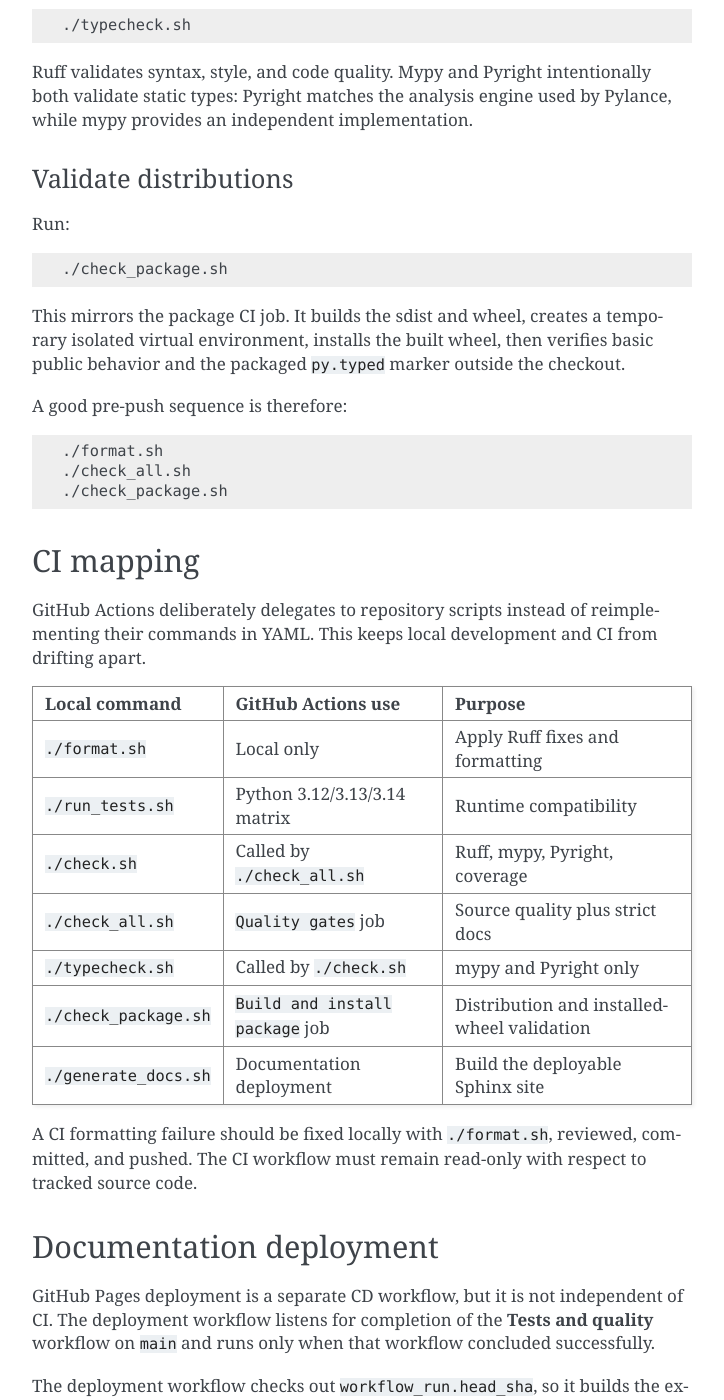
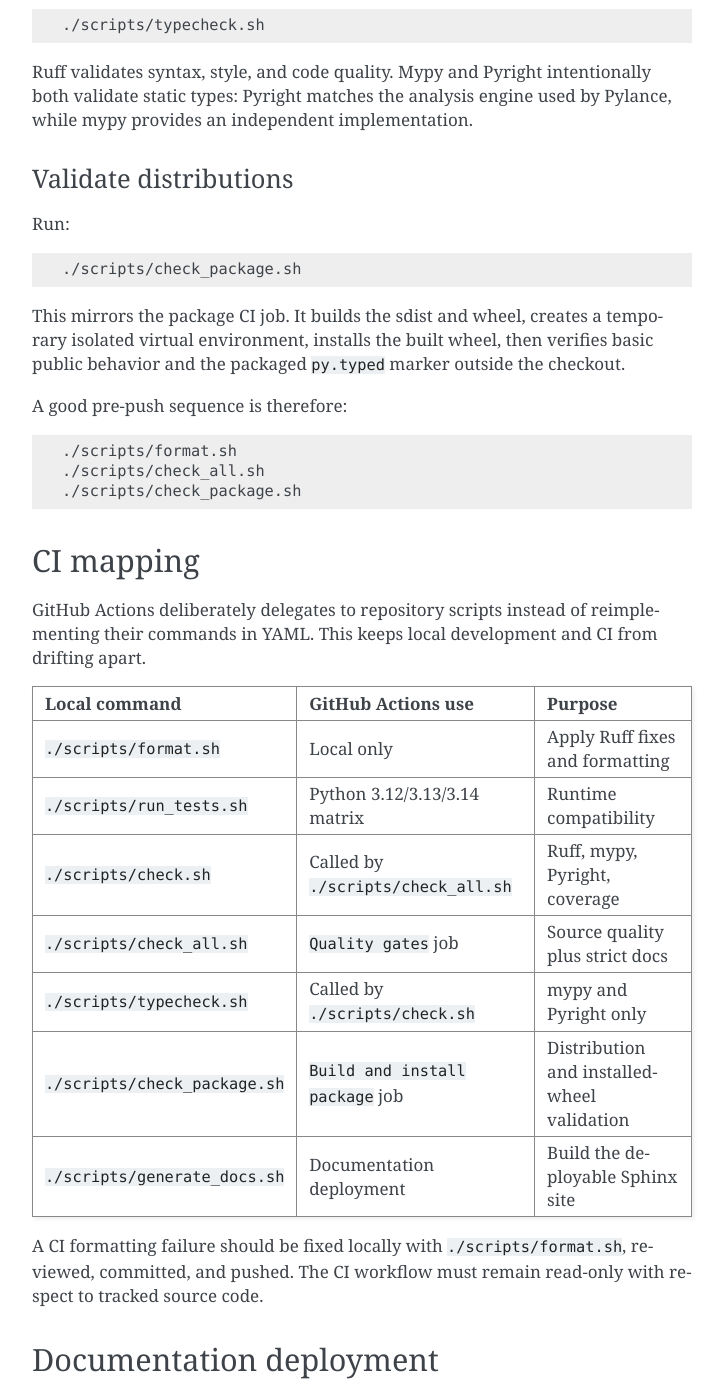
Before and after one commit to TheUltimateOrion/RangesLib, a Sphinx documentation site: the page built from docs/contributing.md, in a window 1280 px wide and 1400 px high, scrolled down 1760 px. Shown: the whole window, without its empty margins (388-1112 px from the left). Built offline with Sphinx 7.4.7, drawn with Linux system fonts in a browser that asks for light colours; some of the changed text lies outside the part shown.

Commit message:
feat: Refactor scripts and update documentation paths for improved organization

````diff
--- a/docs/contributing.md
+++ b/docs/contributing.md
@@ -13,7 +13,7 @@ python -m pip install -e ".[dev]"
 The helper scripts use the active `python` on `PATH`. They do not require a
 virtual environment named `.venv`, so alternate environment managers also
 work. Set the `PYTHON` environment variable if you want the scripts to use a
-specific interpreter, for example `PYTHON=python3.13 ./check.sh`.
+specific interpreter, for example `PYTHON=python3.13 ./scripts/check.sh`.
 
 ## Formatting and quality workflow
 
@@ -24,7 +24,7 @@ Formatting and checking are intentionally separate operations.
 Run:
 
 ```bash
-./format.sh
+./scripts/format.sh
 ```
 
 This is a **mutating** developer command. It runs:
@@ -39,7 +39,7 @@ files such as `playground.py`, `docs/conf.py`, and static type-check fixtures
 are formatted consistently too. Ruff still honors its configured and standard
 exclusions.
 
-Review the resulting diff before committing. CI never invokes `format.sh` and
+Review the resulting diff before committing. CI never invokes `scripts/format.sh` and
 never automatically commits formatting changes.
 
 ### Validate the source tree
@@ -47,7 +47,7 @@ never automatically commits formatting changes.
 Run:
 
 ```bash
-./check.sh
+./scripts/check.sh
 ```
 
 This is the same quality command used by the GitHub Actions quality job. It
@@ -68,22 +68,22 @@ ignored by Git.
 Run:
 
 ```bash
-./check_all.sh
+./scripts/check_all.sh
 ```
 
-This runs `check.sh`, then builds Sphinx documentation with warnings promoted
+This runs `scripts/check.sh`, then builds Sphinx documentation with warnings promoted
 to errors. GitHub Actions uses this complete gate before deployment.
 
 For a faster test-only pass, use:
 
 ```bash
-./run_tests.sh
+./scripts/run_tests.sh
 ```
 
 For the two static type checkers only, use:
 
 ```bash
-./typecheck.sh
+./scripts/typecheck.sh
 ```
 
 Ruff validates syntax, style, and code quality. Mypy and Pyright intentionally
@@ -95,7 +95,7 @@ Pylance, while mypy provides an independent implementation.
 Run:
 
 ```bash
-./check_package.sh
+./scripts/check_package.sh
 ```
 
 This mirrors the package CI job. It builds the sdist and wheel, creates a
@@ -105,9 +105,9 @@ basic public behavior and the packaged `py.typed` marker outside the checkout.
 A good pre-push sequence is therefore:
 
 ```bash
-./format.sh
-./check_all.sh
-./check_package.sh
+./scripts/format.sh
+./scripts/check_all.sh
+./scripts/check_package.sh
 ```
 
 ## CI mapping
@@ -118,15 +118,15 @@ drifting apart.
 
 | Local command | GitHub Actions use | Purpose |
 | --- | --- | --- |
-| `./format.sh` | Local only | Apply Ruff fixes and formatting |
-| `./run_tests.sh` | Python 3.12/3.13/3.14 matrix | Runtime compatibility |
-| `./check.sh` | Called by `./check_all.sh` | Ruff, mypy, Pyright, coverage |
-| `./check_all.sh` | `Quality gates` job | Source quality plus strict docs |
-| `./typecheck.sh` | Called by `./check.sh` | mypy and Pyright only |
-| `./check_package.sh` | `Build and install package` job | Distribution and installed-wheel validation |
-| `./generate_docs.sh` | Documentation deployment | Build the deployable Sphinx site |
+| `./scripts/format.sh` | Local only | Apply Ruff fixes and formatting |
+| `./scripts/run_tests.sh` | Python 3.12/3.13/3.14 matrix | Runtime compatibility |
+| `./scripts/check.sh` | Called by `./scripts/check_all.sh` | Ruff, mypy, Pyright, coverage |
+| `./scripts/check_all.sh` | `Quality gates` job | Source quality plus strict docs |
+| `./scripts/typecheck.sh` | Called by `./scripts/check.sh` | mypy and Pyright only |
+| `./scripts/check_package.sh` | `Build and install package` job | Distribution and installed-wheel validation |
+| `./scripts/generate_docs.sh` | Documentation deployment | Build the deployable Sphinx site |
 
-A CI formatting failure should be fixed locally with `./format.sh`, reviewed,
+A CI formatting failure should be fixed locally with `./scripts/format.sh`, reviewed,
 committed, and pushed. The CI workflow must remain read-only with respect to
 tracked source code.
 
@@ -199,6 +199,6 @@ public behavior, coverage, linting, formatting, typing, documentation, package
 building, and installation from the built wheel.
 
 Before opening or updating a pull request, run the pre-push sequence above. If
-CI reports `ruff format --check` failures, run `./format.sh` locally and commit
+CI reports `ruff format --check` failures, run `./scripts/format.sh` locally and commit
 the resulting formatting changes rather than changing the CI workflow to
 format code automatically.
````
Also changed, not shown: README.md (+15 -15 lines), docs/architecture.md (+7 -7 lines), 19 other files.
